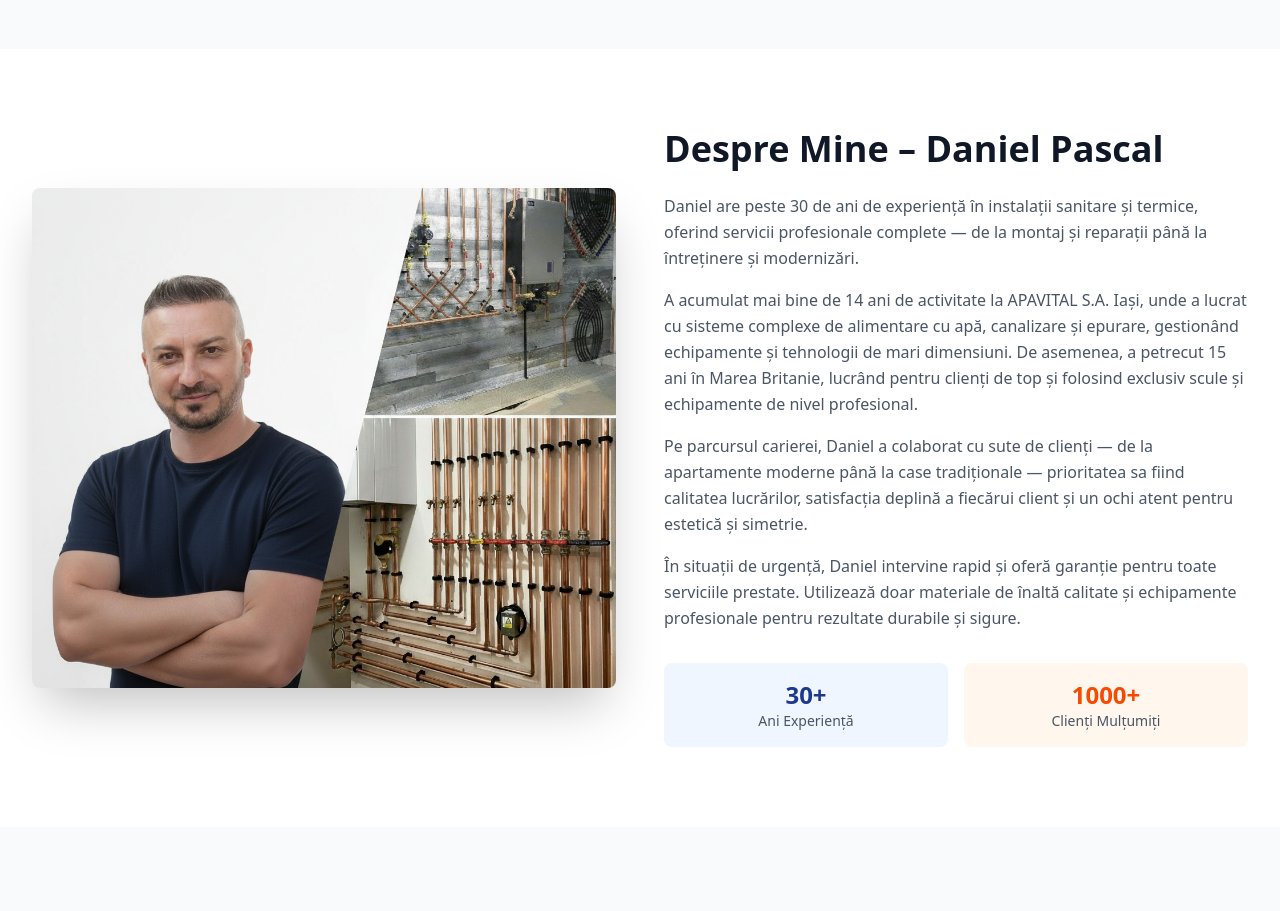
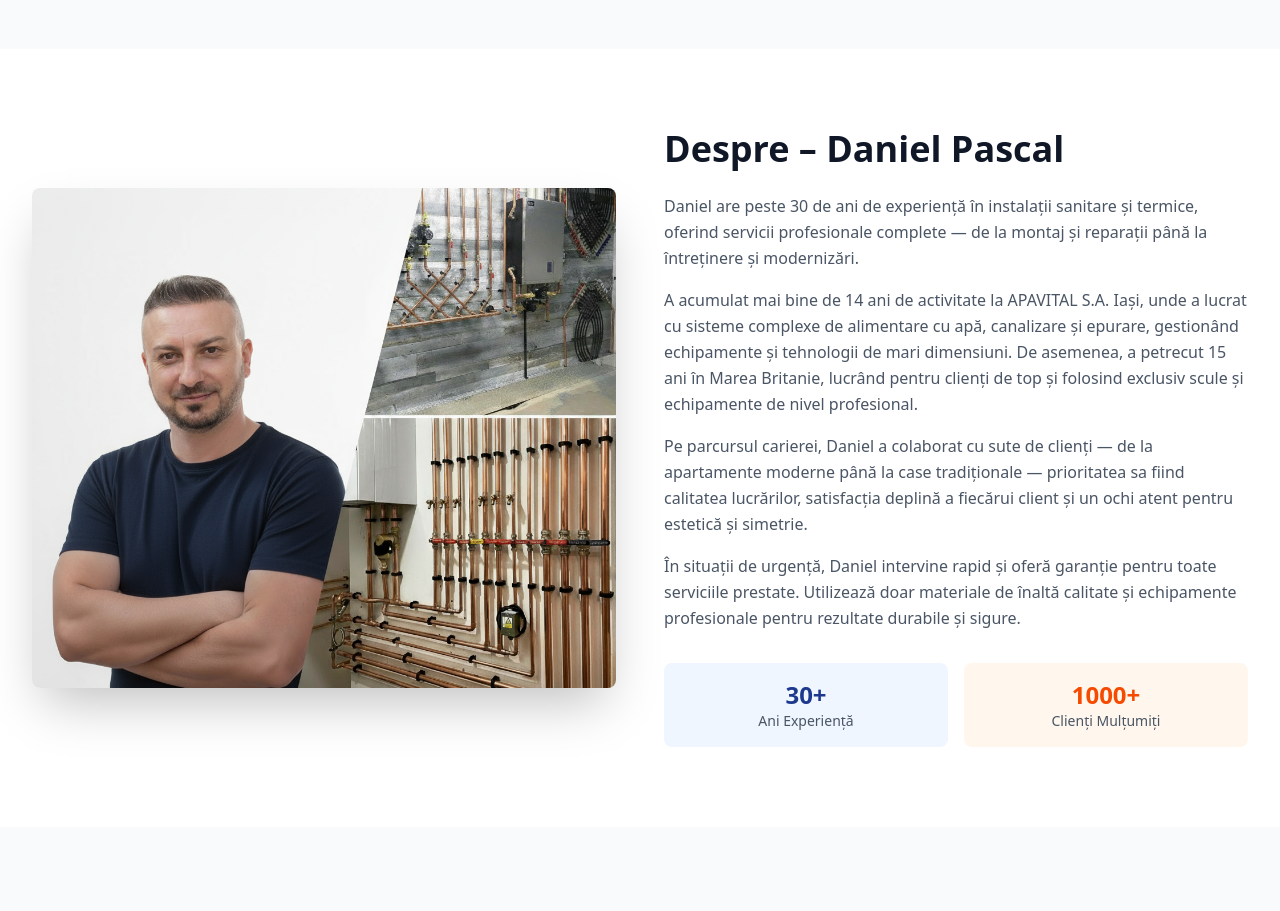
Before and after one commit to pkbannutz/PascalConfort, a Next.js app: page / in a window 1280 px wide. Shown: the part 1720-2631 px from the top of the page. Built offline with nearby package versions, Linux system fonts and the light colour scheme.

Commit message:
Update About section title to remove 'Mine'

```diff
--- a/src/app/components/sections/About.tsx
+++ b/src/app/components/sections/About.tsx
@@ -20,7 +20,7 @@ export function About() {
           {/* Content */}
           <div>
             <h2 className="text-3xl md:text-4xl font-bold text-gray-900 mb-6">
-              Despre Mine – Daniel Pascal
+              Despre – Daniel Pascal
             </h2>
             <div className="space-y-4 text-gray-600 leading-relaxed">
               <p>
```
